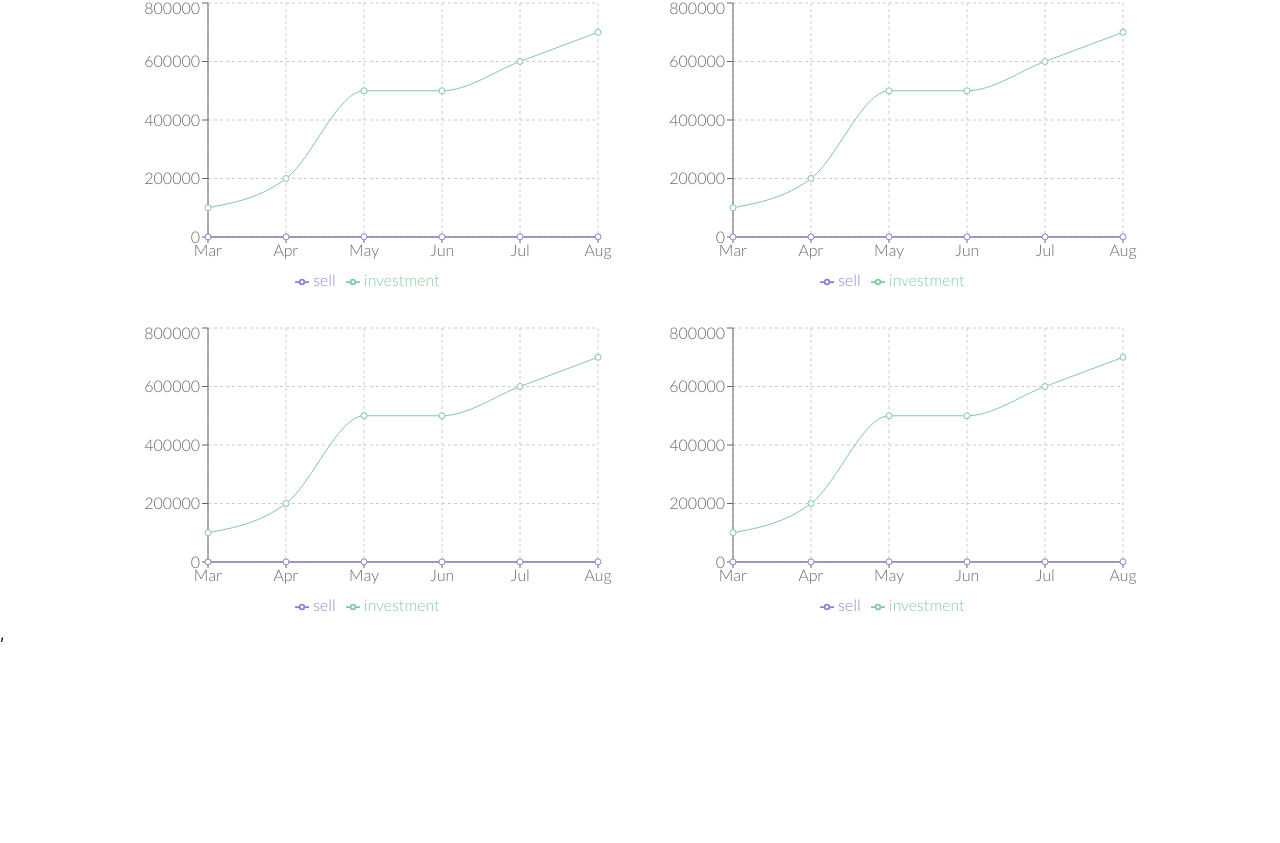
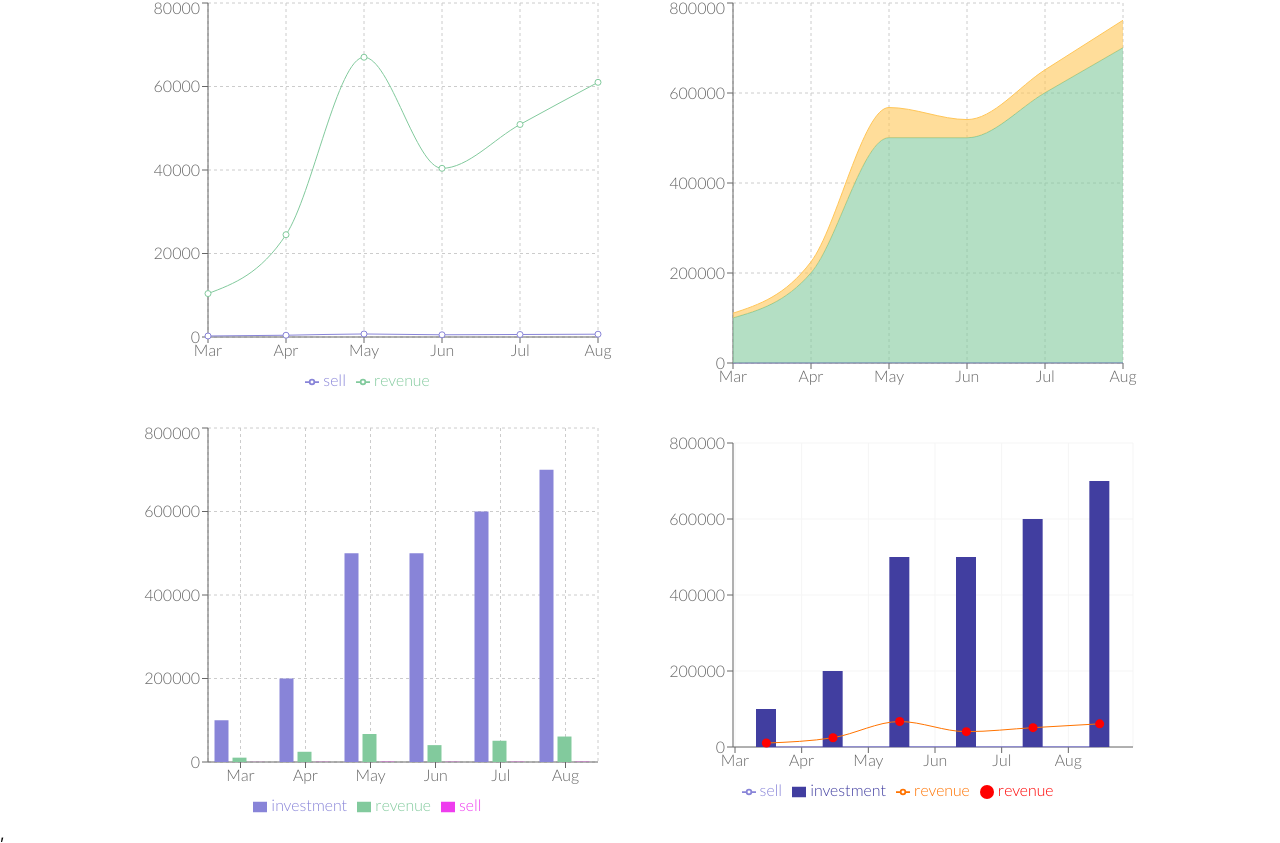
Before and after one commit to Anik-the-dev/niks-archery-website, a React (Create React App) app: page /dashboard in a window 1280 px wide. Shown: the part 220-1063 px from the top of the page. Before the commit the page ends 863 px from the top, so only its background shows below. Built offline with nearby package versions, Linux system fonts and the light colour scheme.

Commit message:
All Charts Done

```diff
--- a/src/components/Dashboard.js
+++ b/src/components/Dashboard.js
@@ -1,5 +1,5 @@
 import React, { PureComponent, useEffect, useState } from 'react';
-import { LineChart, Line, XAxis, YAxis, CartesianGrid, Tooltip, Legend, ResponsiveContainer } from 'recharts';
+import { ComposedChart,BarChart, Bar, Cell, AreaChart, Area, LineChart, Line, XAxis, YAxis, CartesianGrid, Tooltip, Legend, Scatter, } from 'recharts';
 
 
 
@@ -20,7 +20,7 @@ const Dashboard = () => {
     const renderLineChart = (
         <LineChart
             width={500}
-            height={300}
+            height={400}
             data={data}
             margin={{
                 top: 5,
@@ -35,9 +35,84 @@ const Dashboard = () => {
             <Tooltip />
             <Legend />
             <Line type="monotone" dataKey="sell" stroke="#8884d8" activeDot={{ r: 8 }} />
-            <Line type="monotone" dataKey="investment" stroke="#82ca9d" />
+            <Line type="monotone" dataKey="revenue" stroke="#82ca9d" />
         </LineChart>
+
     );
+
+    // 2.AreaChart........
+    const renderAreaChart = (
+        <AreaChart
+            width={500}
+            height={400}
+            data={data}
+            margin={{
+                top: 5,
+                right: 30,
+                left: 20,
+                bottom: 5,
+            }}
+        >
+            <CartesianGrid strokeDasharray="3 3" />
+            <XAxis dataKey="month" />
+            <YAxis />
+            <Tooltip />
+            <Area type="monotone" dataKey="sell" stackId="1" stroke="#8884d8" fill="#8884d8" />
+            <Area type="monotone" dataKey="investment" stackId="1" stroke="#82ca9d" fill="#82ca9d" />
+            <Area type="monotone" dataKey="revenue" stackId="1" stroke="#ffc658" fill="#ffc658" />
+        </AreaChart>
+
+    );
+
+    // Bar Chart..................
+    const renderBarChart = (
+        <BarChart
+        width={500}
+        height={400}
+        data={data}
+        margin={{
+          top: 5,
+          right: 30,
+          left: 20,
+          bottom: 5,
+        }}
+      >
+        <CartesianGrid strokeDasharray="3 3" />
+        <XAxis dataKey="month" />
+        <YAxis />
+        <Tooltip />
+        <Legend />
+        <Bar dataKey="investment" fill="#8884d8" />
+        <Bar dataKey="revenue" fill="#82ca9d" />
+        <Bar dataKey="sell" fill="#ee3dee" />
+      </BarChart>
+    );
+
+    // 4. composed Chart
+    const renderComposedChart = (
+        <ComposedChart
+        width={500}
+        height={400}
+        data={data}
+        margin={{
+          top: 20,
+          right: 20,
+          bottom: 20,
+          left: 20,
+        }}
+      >
+        <CartesianGrid stroke="#f5f5f5" />
+        <XAxis dataKey="month" scale="band" />
+        <YAxis />
+        <Tooltip />
+        <Legend />
+        <Area type="monotone" dataKey="sell" fill="#8884d8" stroke="#8884d8" />
+        <Bar dataKey="investment" barSize={20} fill="#413ea0" />
+        <Line type="monotone" dataKey="revenue" stroke="#ff7300" />
+        <Scatter dataKey="revenue" fill="red" />
+      </ComposedChart>
+    )
+
     return (
         <div className='project-body  project-container'>
             <h1 className='text-center lg mb-50'>niksrchery Sells Revenue</h1>
@@ -46,13 +121,13 @@ const Dashboard = () => {
                     {renderLineChart}
                 </div>
                 <div>
-                    {renderLineChart}
+                    {renderAreaChart}
                 </div>
                 <div>
-                    {renderLineChart}
+                    {renderBarChart}
                 </div>
                 <div>
-                    {renderLineChart}
+                    {renderComposedChart}
                 </div>
 
             </div>
```
